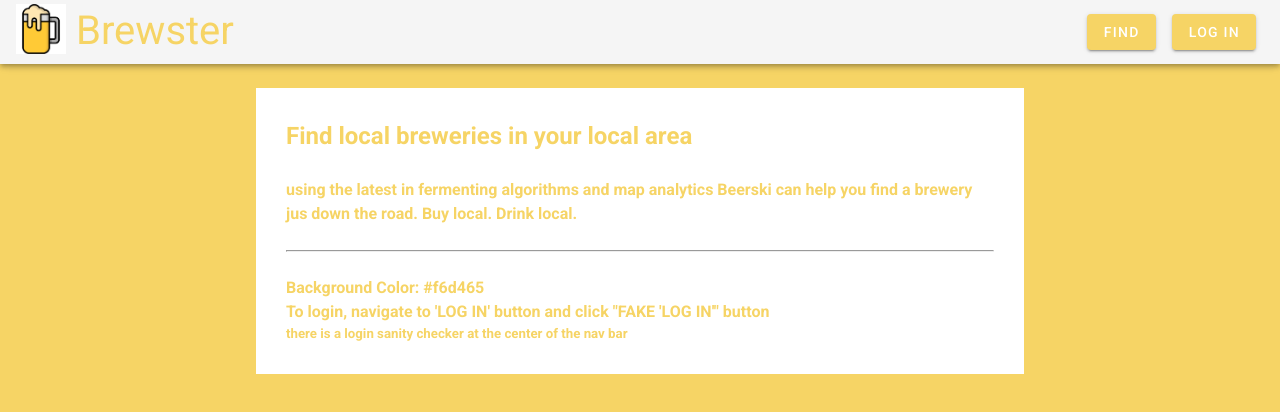
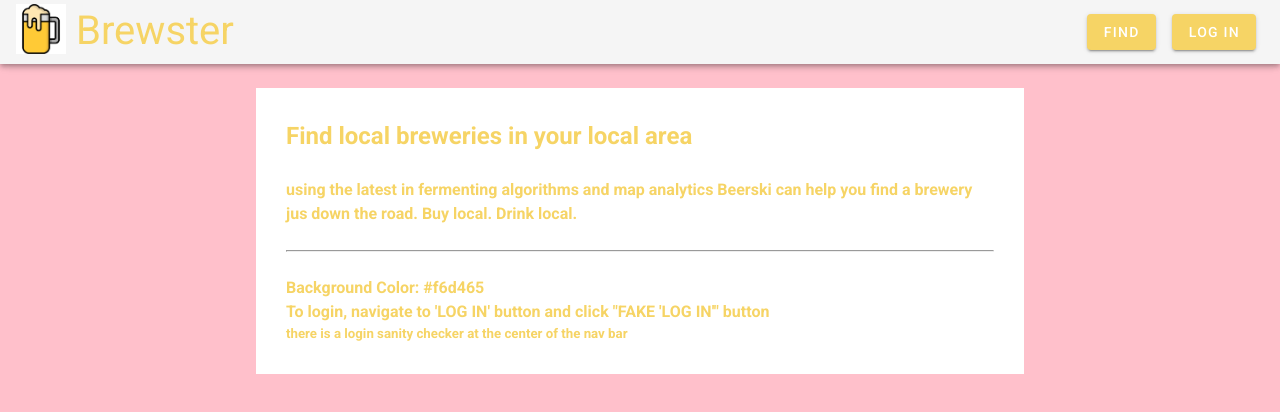
Before and after one commit to N8ers/brewster, a Vue app: page / in a window 1280 px wide. Shown: the top 412 px of the page. Built offline with nearby package versions, Linux system fonts and the light colour scheme; no server answers.

Commit message:
ci check

```diff
--- a/src/App.vue
+++ b/src/App.vue
@@ -28,7 +28,8 @@ export default {
 
 <style scoped>
 .body {
-  background-color: #f6d465;
+  /* background-color: #f6d465; */
+  background-color: pink;
   height: 100vh;
 }
 </style>
```
